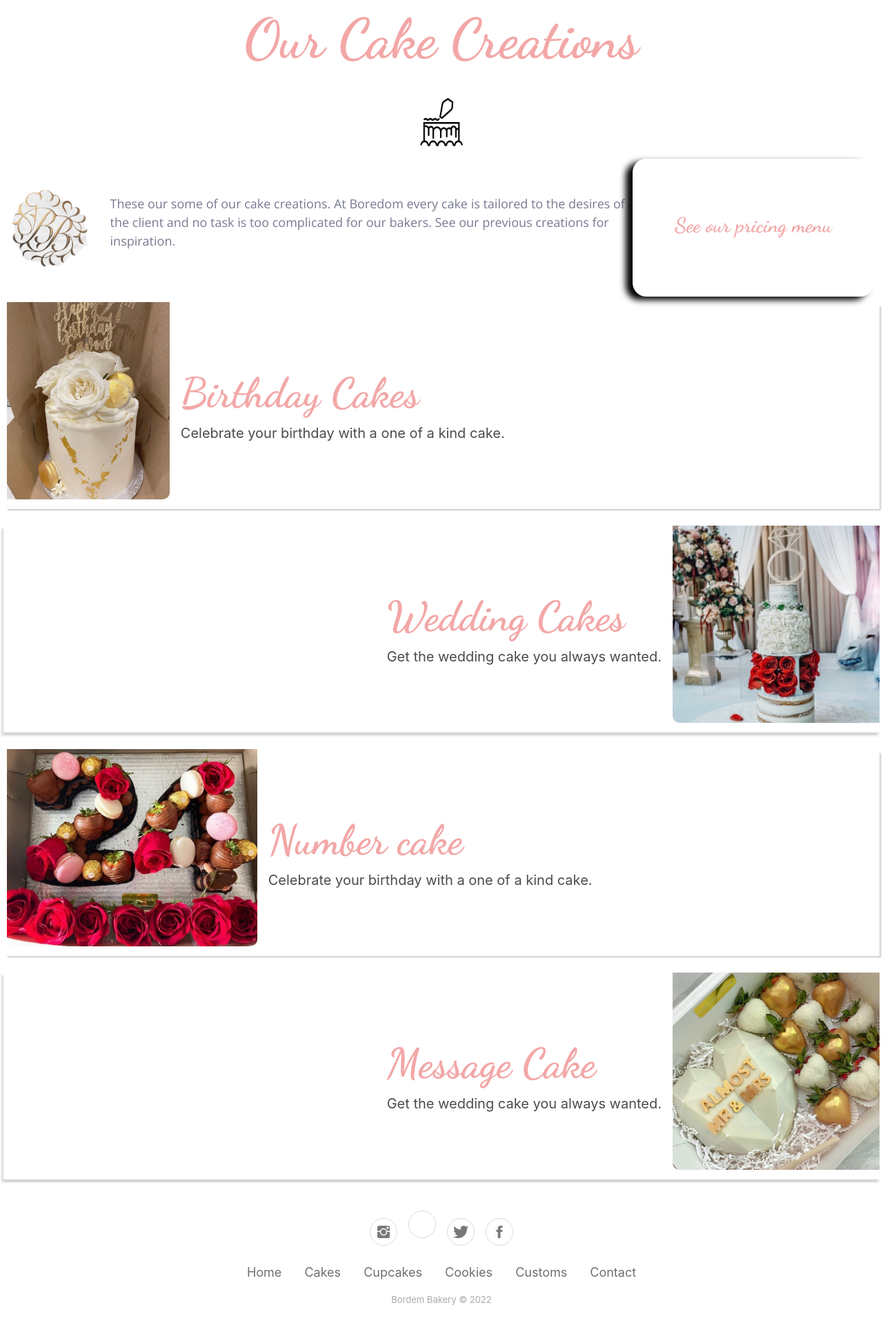
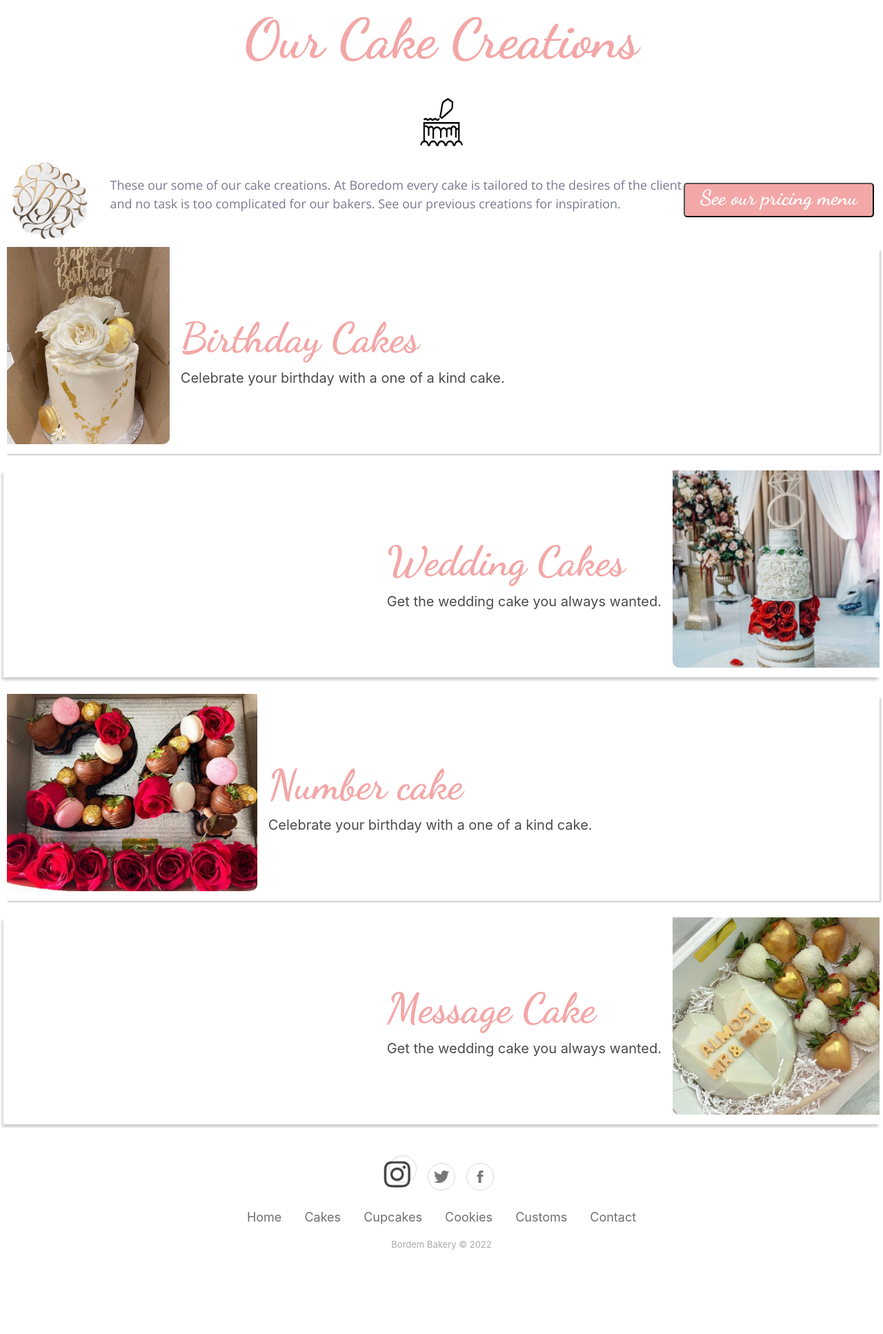
Before and after one commit to AshtonDevNow/bbakery, a PHP site: page /categories/cupcake-list.html in a window 1280 px wide. Shown: the whole page at 69% size. After the commit the page ends 1812 px from the top, so only its background shows below. Run offline with PHP 8.4, Linux system fonts and the light colour scheme; some libraries are stand-ins or nearby versions.

Commit message:
made better looking button

```diff
--- a/categories/cupcake-list.html
+++ b/categories/cupcake-list.html
@@ -39,7 +39,7 @@
       <p>These our some of our cake creations. At Boredom every cake is tailored to the desires of the client and no
         task is too complicated for our bakers. See our previous creations for inspiration. </p>
       </div>
-      <button class="fancy-button">
+      <button class="colour-button">
         <h2>See our pricing menu</h2>
       </button>
     </div>
@@ -133,7 +133,8 @@
   <footer>
 <div class="footer-basic">
 
-    <div class="social"><a href="#"><i class="icon ion-social-instagram"></i></a><a href="#"><i
+    <div class="social"><a href="#"><img src="images/instagram.png" style="height: 48px; width: 48px; float: right; margin-top: 3px; margin-right: 3px;"
+      alt=""><i
           class="icon ion-social-tiktok"></i></a><a href="#"><i class="icon ion-social-twitter"></i></a><a href="#"><i
           class="icon ion-social-facebook"></i></a></div>
     <ul class="list-inline">
--- a/style.css
+++ b/style.css
@@ -570,3 +570,15 @@ element.style {
 .fancy-button:hover {
   top: -50px
 }
+
+.colour-button {
+  color: white;
+  background-color: rgb(243, 167, 167);
+  border-radius: 5px;
+  height: 50px;
+  width: 500px;
+}
+
+.colour-button h2 {
+  color: white;
+}
```
